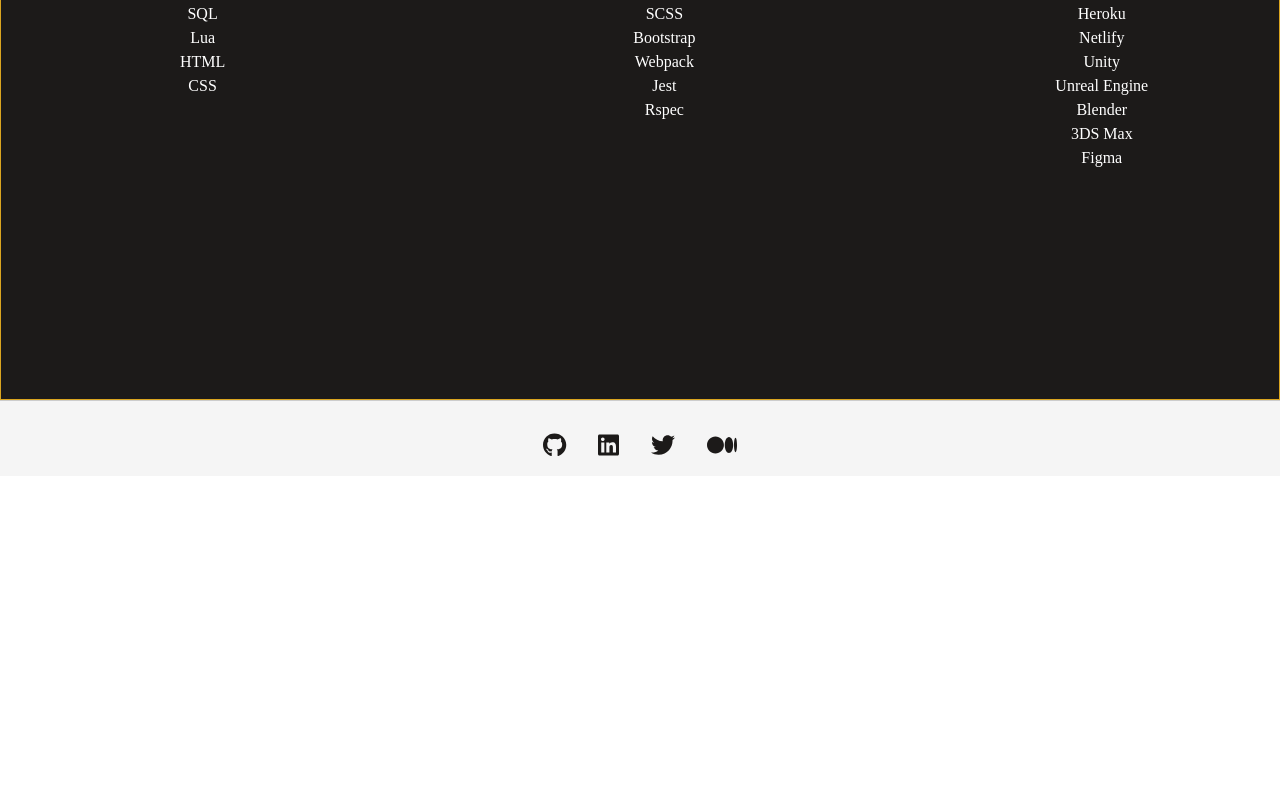
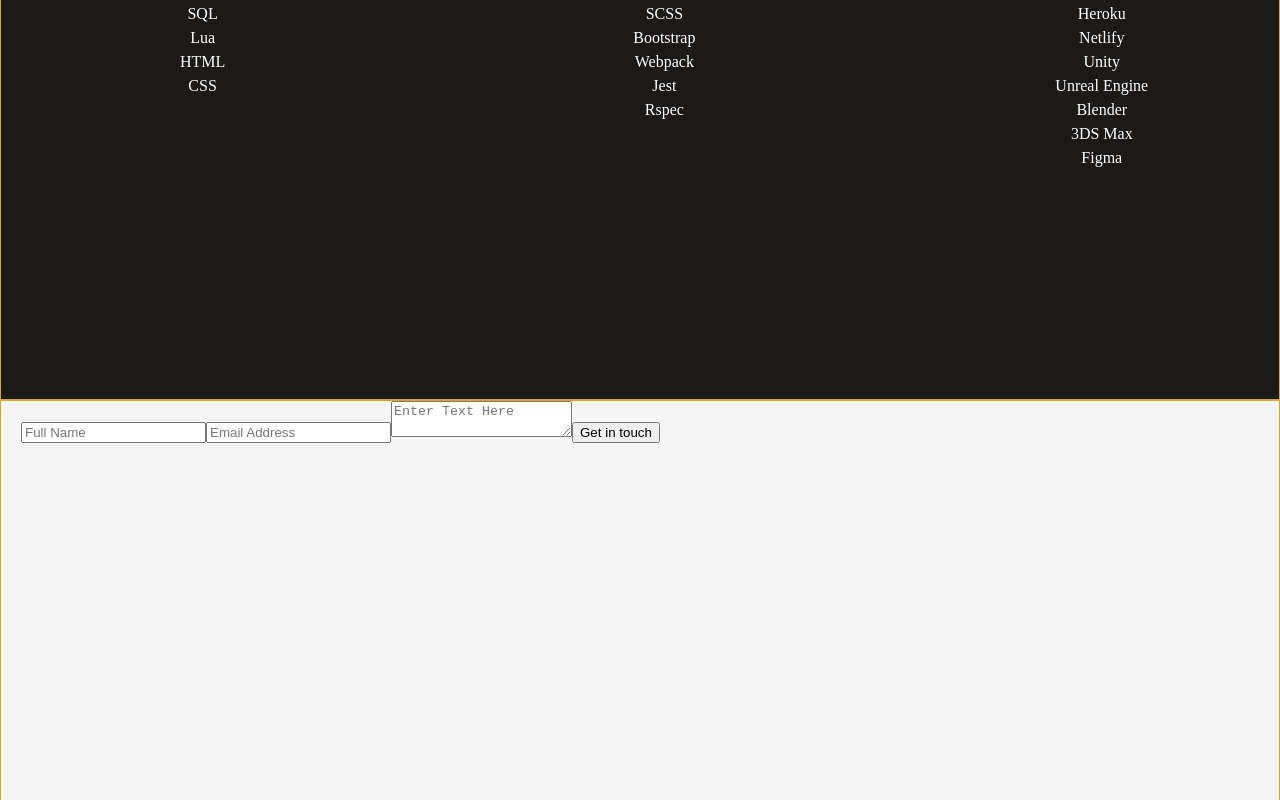
Before and after one commit to Retky/RetkyPortfolio, a React (Create React App) app: page /#/ in a window 1280 px wide. Shown: the part 2000-2800 px from the top of the page. Before the commit the page ends 2492 px from the top, so only its background shows below. Built offline with nearby package versions, Linux system fonts and the light colour scheme.

Commit message:
Add 'contact form' section

```diff
--- a/src/pages/HomePage.jsx
+++ b/src/pages/HomePage.jsx
@@ -85,8 +85,14 @@
           </div>
         </div>
       </div>
-      {/* <div className="contact">
-      </div> */}
+      <div id="contact" className="contact">
+        <form id="contact-form" className="contact-content" action="https://formspree.io/f/mqknqqzb" method="post">
+          <input className="form-file" type="text" name="name" placeholder="Full Name" required />
+          <input className="form-file" type="email" name="mail" placeholder="Email Address" required />
+          <textarea name="message" placeholder="Enter Text Here" maxLength="500" required />
+          <input id="contact-btn" className="orange-btn" type="submit" value="Get in touch" />
+        </form>
+      </div>
     </main>
   );
 
--- a/src/styles/HomePage.scss
+++ b/src/styles/HomePage.scss
@@ -1,10 +1,14 @@
 @import "Variables";
 
-.landing, .about, .stack {
+.landing, .about, .stack, .contact {
   @include full-height;
 
   background-color: $dark-bg;
   color: #fff;
+}
+
+.contact {
+  background-color: $light-bg;
 }
 
 .landing-content {
@@ -72,6 +76,10 @@
   }
 }
 
+.contact-content {
+  @include adaptative-width;
+}
+
 .nowrap {
   white-space: nowrap;
 }
--- a/src/styles/SocialLinks.scss
+++ b/src/styles/SocialLinks.scss
@@ -4,6 +4,7 @@
   padding: 0;
   display: flex;
   justify-content: center;
+  margin-bottom: 0;
 
   a {
     margin: 1rem;
```
